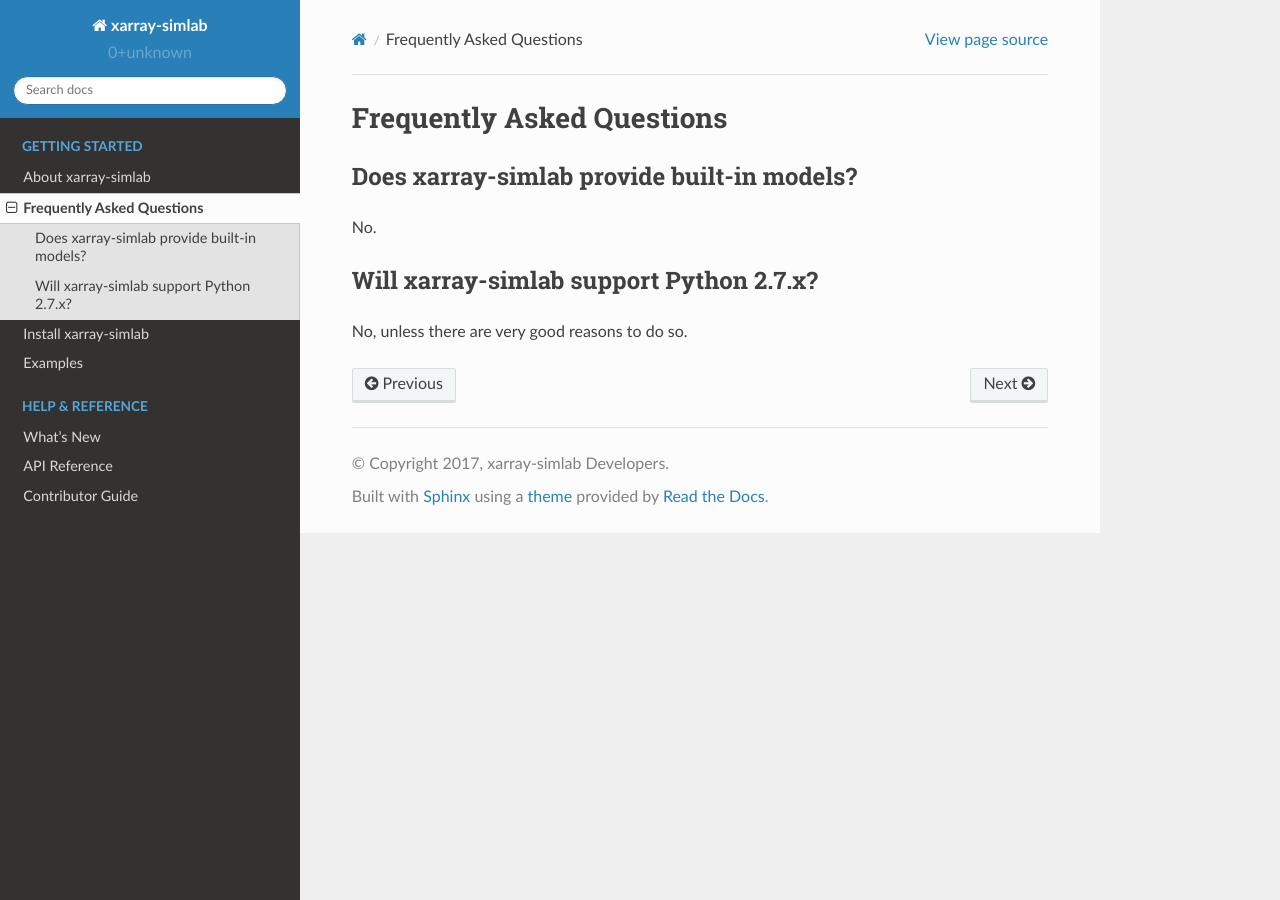
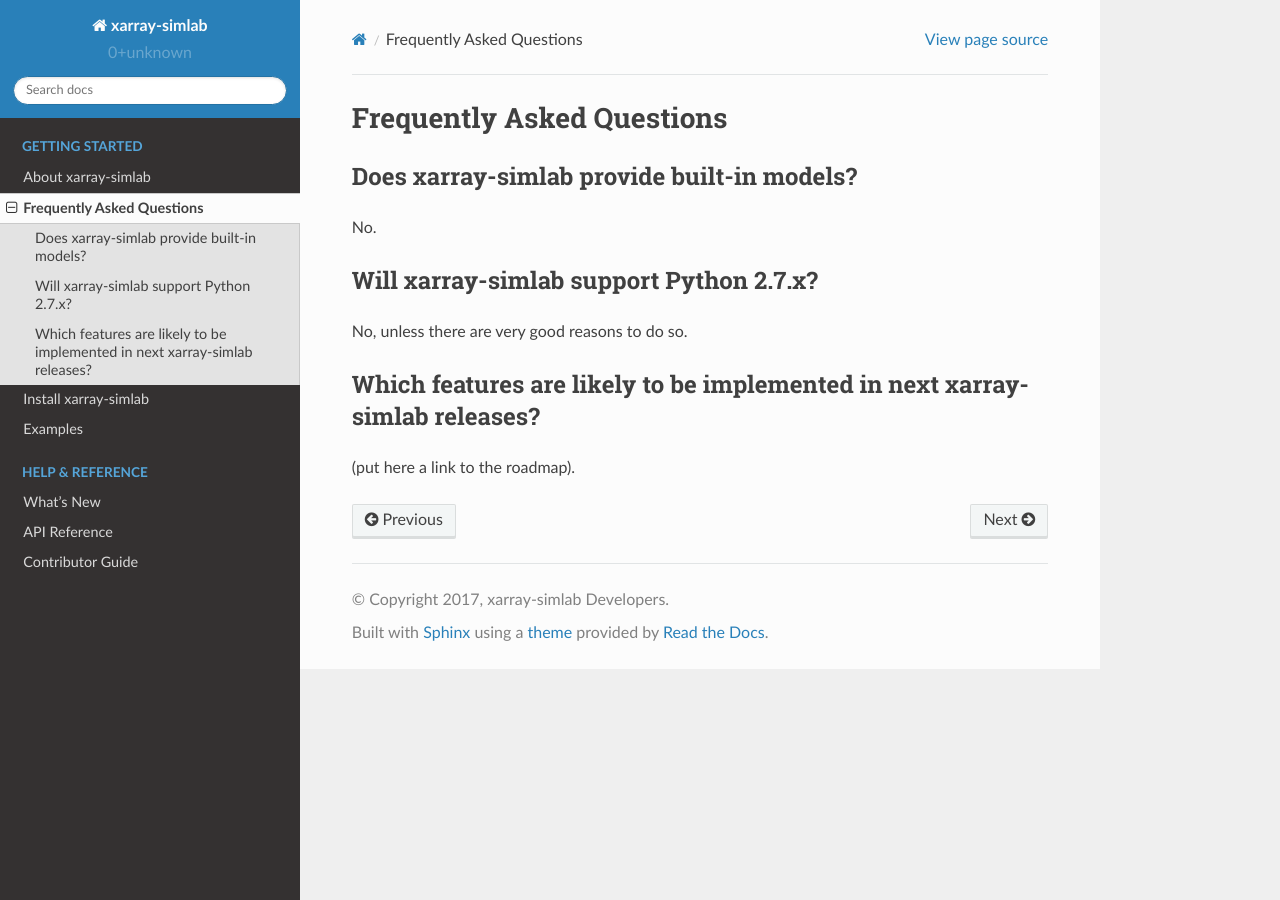
Before and after one commit to xarray-contrib/xarray-simlab, a Sphinx documentation site: the page built from doc/faq.rst, in a window 1280 px wide. Built offline with Sphinx 7.4.7 and the Read the Docs theme 2.0.0, drawn with Linux system fonts in a browser that asks for light colours; pages that are not in the unit, such as notebooks, are missing from menus; the version number could not be read and is left out; comment, search, counter and statistics services are not loaded.

Commit message:
wip faq ; typo

```diff
--- a/doc/about.rst
+++ b/doc/about.rst
@@ -2,6 +2,8 @@
 
 About xarray-simlab
 ===================
+
+
 
 Motivation
 ----------
@@ -17,7 +19,7 @@ luigi: use classes as primary, re-usable units for chaining many tasks
 django: especially The Django's ORM part (i.e., django.db.models) for the
 design of Process and Variable classes
 param: another source of inspiration for Process interface and Variable objects.
-clinlab: another python package for process-oriented modeling, applied to
+climlab: another python package for process-oriented modeling, applied to
 climate
 
 
--- a/doc/faq.rst
+++ b/doc/faq.rst
@@ -12,3 +12,8 @@ Will xarray-simlab support Python 2.7.x?
 ----------------------------------------
 
 No, unless there are very good reasons to do so.
+
+Which features are likely to be implemented in next xarray-simlab releases?
+---------------------------------------------------------------------------
+
+(put here a link to the roadmap).
```
